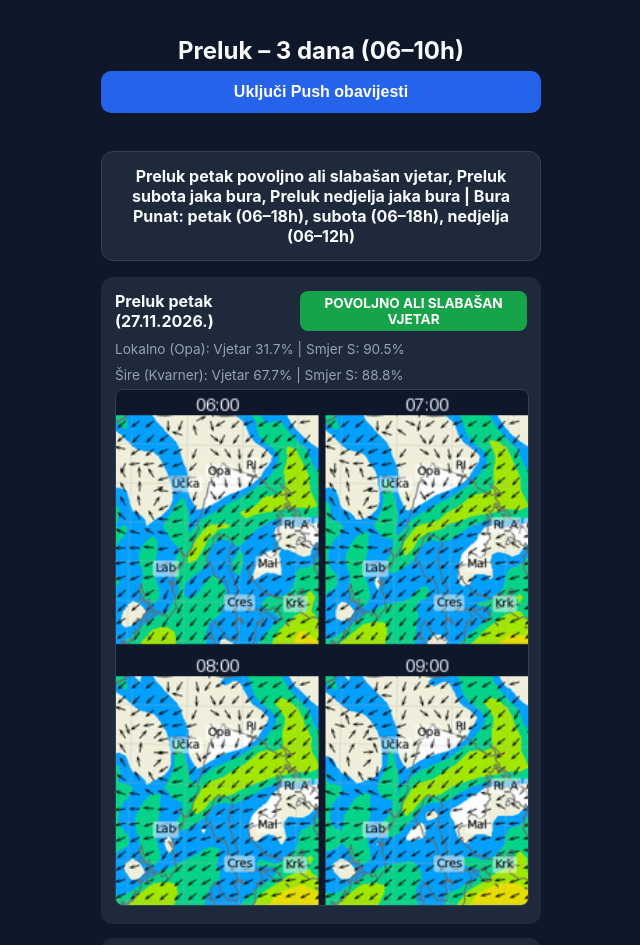
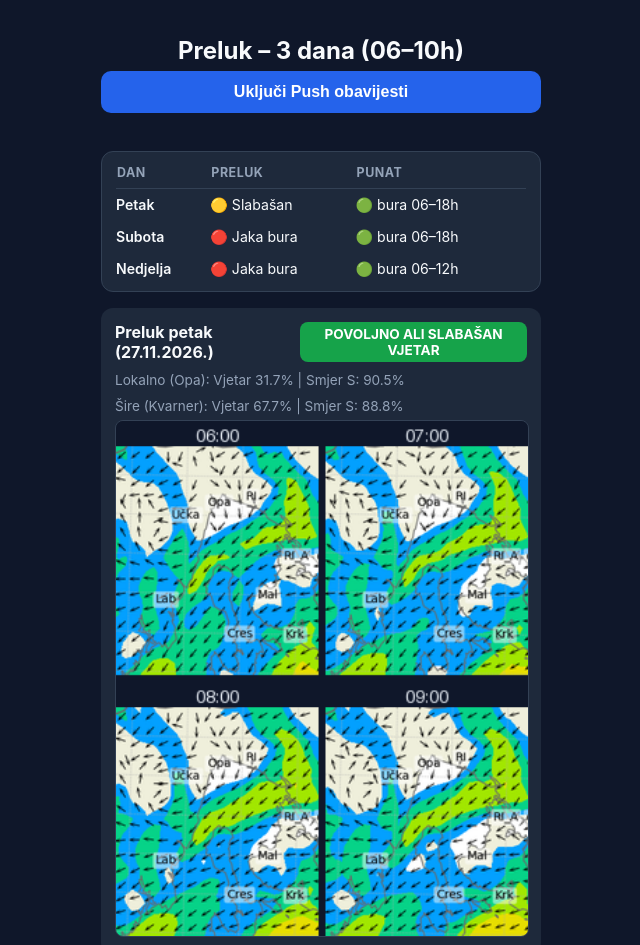
Before and after one commit to andrejkoantic-stack/kvarner-vjetar, a plain HTML site: page index.html in a window 1280 px wide. Shown: the top 945 px of the page, without its empty margins (319-959 px from the left). Drawn offline with Linux system fonts and the light colour scheme.

Commit message:
Update index.html

```diff
--- a/index.html
+++ b/index.html
@@ -69,13 +69,19 @@
     h3 { text-align: center; margin: 22px 0 12px; color: #facc15; font-size: 1.15rem; }
     .gumb { width: 100%; padding: 12px; background: #2563eb; color: white; border: none; border-radius: 10px; font-weight: bold; font-size: 1rem; margin-bottom: 6px; cursor: pointer; }
     #push-status { text-align: center; font-size: 0.85rem; color: #94a3b8; margin-bottom: 14px; min-height: 18px; }
-    .sazetak { background: #1e293b; padding: 14px; border-radius: 12px; text-align: center; font-weight: bold; margin-bottom: 16px; border: 1px solid #334155; }
+    .sazetak { background: #1e293b; padding: 12px 14px; border-radius: 12px; margin-bottom: 16px; border: 1px solid #334155; }
+    .tablica { width: 100%; border-collapse: collapse; font-size: 0.88rem; }
+    .tablica th { text-align: left; color: #94a3b8; font-size: 0.78rem; letter-spacing: 0.04em; padding-bottom: 8px; border-bottom: 1px solid #334155; }
+    .tablica td { padding: 7px 4px 7px 0; border-bottom: 1px solid #1e293b; white-space: nowrap; }
+    .tablica tr:last-child td { border-bottom: none; padding-bottom: 2px; }
+    .dan-ime { font-weight: 600; text-transform: capitalize; }
+    .nema { color: #64748b; }
     .dan { background: #1e293b; border-radius: 12px; padding: 14px; margin-bottom: 14px; }
     .zaglavlje { display: flex; justify-content: space-between; align-items: center; gap: 8px; margin-bottom: 10px; }
     .bedz { padding: 4px 10px; border-radius: 8px; font-weight: bold; font-size: 0.85rem; text-align: center; }
     .da { background: #16a34a; color: white; }
     .ne { background: #dc2626; color: white; }
-    .bura { background: #ea580c; color: white; }
+    .bura { background: #16a34a; color: white; }
     .oznaka { font-size: 0.85rem; color: #94a3b8; margin-top: 10px; }
     .prazno { background: #1e293b; border-radius: 12px; padding: 14px; text-align: center; color: #94a3b8; font-size: 0.9rem; margin-bottom: 14px; }
     img { width: 100%; border-radius: 8px; border: 1px solid #334155; margin-top: 6px; }
@@ -96,16 +102,73 @@
     <div id="vrijeme" class="meta"></div>
   </div>
   <script>
+    function prelukCelija(dan) {
+      if (!dan) return '<span class="nema">—</span>';
+      const st = (dan.status_tekst || '').toLowerCase();
+      if (st === 'povoljno') return '🟢 Povoljno';
+      if (st.includes('slabašan')) return '🟡 Slabašan';
+      if (st.includes('bura')) return '🔴 Jaka bura';
+      if (st === 'nepovoljno') return '🔴 Nepovoljno';
+      return '⚪ Nema karata';
+    }
+
+    function punatCelija(p) {
+      if (!p) return '<span class="nema">—</span>';
+      return `🟢 bura ${p.sati_tekst}`;
+    }
+
     fetch('status.json?t=' + Date.now())
       .then(r => r.json())
       .then(d => {
         const t = Date.now();
-        document.getElementById('sazetak').textContent = d.sazetak;
         document.getElementById('vrijeme').textContent = 'Zadnja provjera: ' + d.azurirano;
+
+        const prelukDani = d.dani || [];
+        const punatDani = d.punat_dani || [];
+
+        const punatMapa = {};
+        punatDani.forEach(p => { punatMapa[p.datum] = p; });
+
+        const prelukMapa = {};
+        prelukDani.forEach(x => { prelukMapa[x.datum] = x; });
+
+        const sviDatumi = [];
+        prelukDani.forEach(x => {
+          if (!sviDatumi.some(s => s.datum === x.datum)) sviDatumi.push({ datum: x.datum, dan: x.dan });
+        });
+        punatDani.forEach(p => {
+          if (!sviDatumi.some(s => s.datum === p.datum)) sviDatumi.push({ datum: p.datum, dan: p.dan });
+        });
+
+        const sazetakEl = document.getElementById('sazetak');
+        if (sviDatumi.length === 0) {
+          sazetakEl.textContent = d.sazetak || 'Nema podataka.';
+        } else {
+          let redovi = '';
+          sviDatumi.forEach(stavka => {
+            redovi += `
+              <tr>
+                <td class="dan-ime">${stavka.dan}</td>
+                <td>${prelukCelija(prelukMapa[stavka.datum])}</td>
+                <td>${punatCelija(punatMapa[stavka.datum])}</td>
+              </tr>`;
+          });
+          sazetakEl.innerHTML = `
+            <table class="tablica">
+              <thead>
+                <tr>
+                  <th>DAN</th>
+                  <th>PRELUK</th>
+                  <th>PUNAT</th>
+                </tr>
+              </thead>
+              <tbody>${redovi}</tbody>
+            </table>`;
+        }
 
         const lista = document.getElementById('lista');
         lista.innerHTML = '';
-        (d.dani || []).forEach(dan => {
+        prelukDani.forEach(dan => {
           const klasa = dan.povoljno ? 'da' : 'ne';
           lista.innerHTML += `
             <div class="dan">
@@ -122,18 +185,17 @@
 
         const punatLista = document.getElementById('punat-lista');
         punatLista.innerHTML = '';
-        const punatDani = d.punat_dani || [];
         if (punatDani.length === 0) {
-          punatLista.innerHTML = '<div class="prazno">Nema najavljene jake bure u Puntu u sljedeća 3 dana.</div>';
+          punatLista.innerHTML = '<div class="prazno">Nema najavljene bure u Puntu u sljedeća 3 dana.</div>';
         } else {
           punatDani.forEach(p => {
             punatLista.innerHTML += `
               <div class="dan">
                 <div class="zaglavlje">
                   <strong>Punat ${p.dan} (${p.datum})</strong>
-                  <span class="bedz bura">BURA</span>
+                  <span class="bedz bura">BURA ${p.sati_tekst.toUpperCase()}</span>
                 </div>
-                <div class="oznaka">Termini: ${p.sati_tekst} | Jačina (žuto+): ${p.bura_posto}% | Smjer S: ${p.smjer_posto}%</div>
+                <div class="oznaka">Termini: ${p.sati_tekst} | Jačina: ${p.bura_posto}% | Smjer S: ${p.smjer_posto}%</div>
                 ${p.slika ? `<img src="${p.slika}?t=${t}" alt="Punat bura">` : ''}
               </div>`;
           });
```
